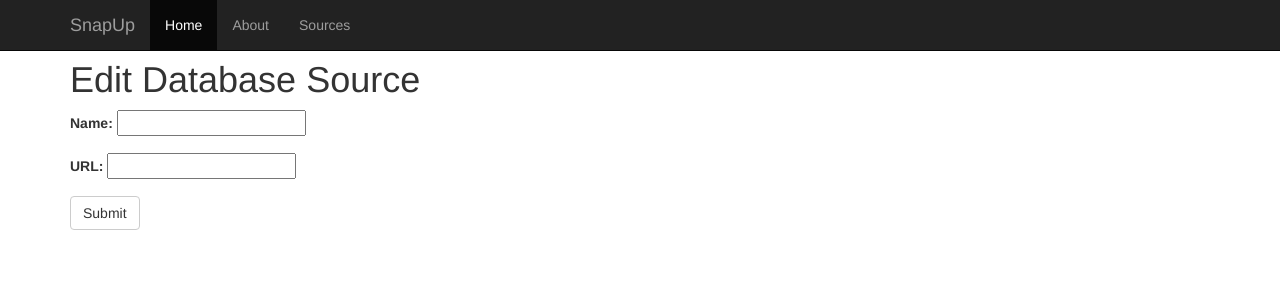
After one commit to skrul/SnapUp, a Flask app: template snapup/templates/database_source.html in a window 1280 px wide. The commit adds this page. Shown: the top 300 px of the page. Run offline with Flask 2, Linux system fonts and the light colour scheme; the template is opened without the code that fills it: values that come from a table or form of the project are taken from there, others are empty; some libraries are stand-ins or nearby versions.

Commit message:
Database source

```diff
--- a/snapup/__init__.py
+++ b/snapup/__init__.py
@@ -36,4 +36,5 @@ celery = make_celery(app)
 
 import snapup.models
 import snapup.views.main
+import snapup.views.database
 import snapup.views.statusboard
--- a/snapup/tasks/__init__.py
+++ b/snapup/tasks/__init__.py
@@ -1,3 +1,4 @@
+from database import database
 from ga import ga
 from sql import sql
 from tick import tick
--- a/snapup/tasks/ga.py
+++ b/snapup/tasks/ga.py
@@ -32,6 +32,5 @@ def ga(metric_id, start_date, end_date):
         metrics='rt:activeVisitors')
 
     metric_rows = [(datetime.now(), rows[0][0])]
-    print metric_rows
     metric.batch_update(metric_rows)
     db.session.commit()
--- /dev/null
+++ b/snapup/templates/database_source.html
@@ -0,0 +1,13 @@
+{% extends "base.html" %}
+{% import "forms.html" as forms %}
+{% block title %}Source{% endblock %}
+
+{% block si_content %}
+<h1>Edit Database Source</h1>
+<form role="form" method="post" action="{{url_for('database_source', source_id=source_id)}}" enctype="multipart/form-data">
+  {{form.csrf_token}}
+  {{forms.render_field(form.name, with_label=True)}}
+  {{forms.render_field(form.url, with_label=True)}}
+  <button type="submit" class="btn btn-default">Submit</button>
+</form>
+{% endblock %}
--- /dev/null
+++ b/snapup/views/database.py
@@ -0,0 +1,57 @@
+import flask
+import flask_wtf
+
+import wtforms
+from wtforms import validators
+
+
+from snapup import app
+from snapup import db
+from snapup import models
+
+
+class DatabaseSourceForm(flask_wtf.Form):
+    name = wtforms.TextField('Name', [validators.Length(max=255)])
+    url = wtforms.TextField('URL', [validators.Length(max=1024)])
+
+
+@app.route('/source/database/<int:source_id>', methods=('GET', 'POST'))
+def database_source(source_id):
+    if not source_id:
+        source_id = 0
+    form = DatabaseSourceForm()
+
+    if form.validate_on_submit():
+        if source_id:
+            source = db.session.query(models.Source).get(source_id)
+        else:
+            source = models.Source()
+            q = db.session.query(models.SourceType)
+            q = q.filter(name='database')
+            source_type = q.first()
+            source.source_type = source_type
+            db.session.add(source)
+
+        source.name = form.name.data
+        source.params = {'url': form.url.data}
+
+        db.session.commit()
+
+        flask.flash('Changes saved.')
+        return flask.redirect(flask.url_for('database_source',
+                                            source_id=source.id))
+    else:
+        if source_id:
+            source = db.session.query(models.Source).get(source_id)
+            params = source.params or {}
+            data = {
+                'name': source.name,
+                'url': params.get('url')
+            }
+            form = DatabaseSourceForm(**data)
+        else:
+            form = DatabaseSourceForm()
+
+        return flask.render_template('database_source.html',
+                                     source_id=source_id,
+                                     form=form)
--- a/snapup/views/main.py
+++ b/snapup/views/main.py
@@ -55,6 +55,10 @@ def ga_source(source_id):
             source = db.session.query(models.Source).get(source_id)
         else:
             source = models.Source()
+            q = db.session.query(models.SourceType)
+            q = q.filter(name='google analytics')
+            source_type = q.first()
+            source.source_type = source_type
             db.session.add(source)
 
         params = {
```
Also changed, not shown: snapup/tasks/database.py (added, +40 -0 lines), snapup/tasks/tick.py (+11 -1 lines), snapup/templates/sources.html (+6 -1 lines), snapup/views/statusboard.py (+34 -1 lines).
